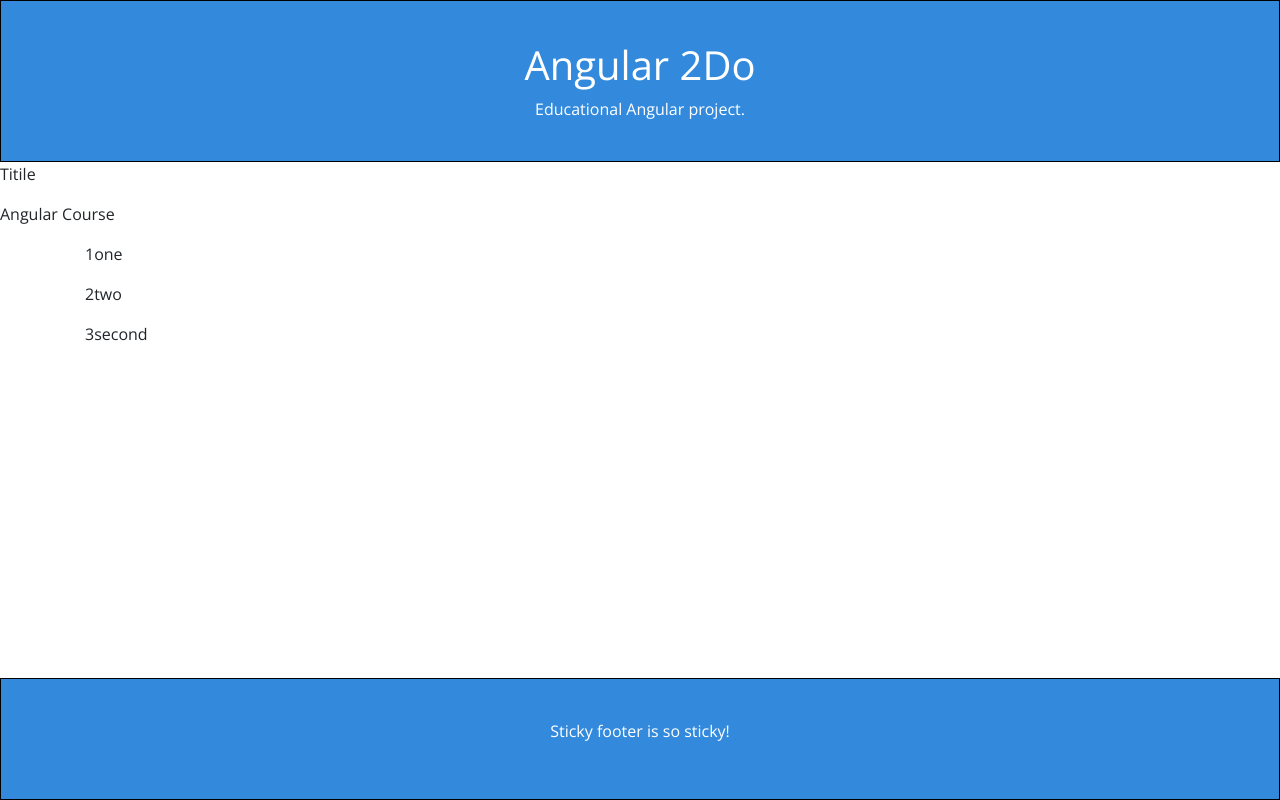
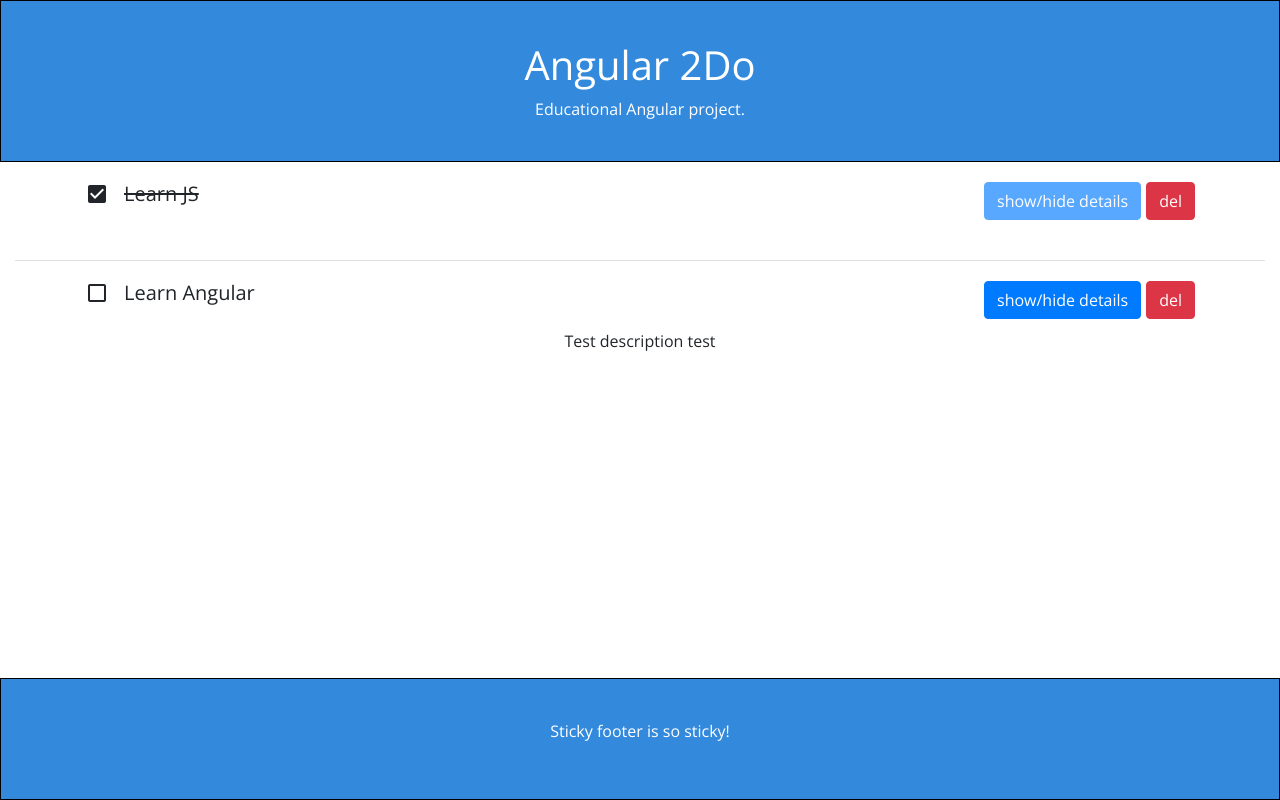
Before and after one commit to valeriytitovych/angular2do, an Angular app: page / in a window 1280 px wide. Built offline with nearby package versions, Linux system fonts and the light colour scheme.

Commit message:
added todo-item

```diff
--- a/src/app/app.component.html
+++ b/src/app/app.component.html
@@ -3,9 +3,9 @@
 <app-header>
 </app-header>
 
-<app-section>
-
-</app-section>
+<div class="app-todos">
+  <app-todos></app-todos>
+</div>
 
 
 <app-footer class="mt-auto"></app-footer>
--- a/src/app/app.component.scss
+++ b/src/app/app.component.scss
@@ -0,0 +1,3 @@
+.app-todos {
+    padding: 0 15px;
+}
--- a/src/app/app.module.ts
+++ b/src/app/app.module.ts
@@ -7,6 +7,7 @@
 import { FooterComponent } from './components/footer/footer.component';
 import { SectionComponent } from './components/section/section.component';
 import { TodosComponent } from './pages/todos/todos.component';
+import { TodoItemComponent } from './pages/todos/todo-item/todo-item.component';
 
 @NgModule({
   declarations: [
@@ -15,6 +16,7 @@
     FooterComponent,
     SectionComponent,
     TodosComponent,
+    TodoItemComponent
   ],
   imports: [
     BrowserModule,
--- a/src/app/components/header/header.component.html
+++ b/src/app/components/header/header.component.html
@@ -1,5 +1,5 @@
 <header class="app-header">
-    <h1>{{title}}</h1>
-    <p [innerHTML]="subTitle"></p>
+    <h1 class="app-header-title">{{title}}</h1>
+    <p [innerHTML]="subTitle" class="app-header-subtitle"></p>
     <ng-content></ng-content>
 </header>
--- a/src/app/components/section/section.component.html
+++ b/src/app/components/section/section.component.html
@@ -1,5 +1,5 @@
 <section class="app-section">
-    <p *ngIf="true">Titile</p>
+    <!-- <p *ngIf="true">Titile</p>
     <div [ngSwitch]="'Angular'">
         <p *ngSwitchCase="'Angular'">Angular Course</p>
         <p *ngSwitchCase="'TypeScript'">TypeScript Course</p>
@@ -8,5 +8,5 @@
     </div>
     <div class="container">
         <p *ngFor="let item of ['one', 'two', 'second']; let i = index">{{(i + 1) + item}}</p>
-    </div>
+    </div> -->
 </section>
--- /dev/null
+++ b/src/app/pages/todos/todo-item/todo-item.component.html
@@ -0,0 +1 @@
+<p>todo-item works!</p>
--- /dev/null
+++ b/src/app/pages/todos/todo-item/todo-item.component.ts
@@ -0,0 +1,15 @@
+import { Component, OnInit } from '@angular/core';
+
+@Component({
+  selector: 'app-todo-item',
+  templateUrl: './todo-item.component.html',
+  styleUrls: ['./todo-item.component.scss']
+})
+export class TodoItemComponent implements OnInit {
+
+  constructor() { }
+
+  ngOnInit(): void {
+  }
+
+}
--- a/src/app/pages/todos/todos.component.html
+++ b/src/app/pages/todos/todos.component.html
@@ -1 +1,39 @@
-<p>todos works!</p>
+<div class="app-todos">
+    <div class="text-center" *ngIf="todoList?.length === 0">
+        <p>Todo list is empty. Please create your first todo.</p>
+    </div>
+    <ul class="list-group list-group-flush todos-list" *ngIf="todoList">
+        <!-- <app-todo-item *ngFor="let item of todoList">
+            [item]="todo"
+        </app-todo-item> -->
+        <li class="list-group-item todos-item" *ngFor="let item of todoList">
+            <header class="container">
+                <div class="row todo-header">
+                    <div class="d-flex col-sm-6 col-12 app-todo-header-list-item">
+                        <i class="material-icons check-box">
+                            {{ item.isDone ? 'check_box' : 'check_box_outline_blank' }}
+                        </i>
+
+                        <h5 [class.is-completed]="item.isDone">
+                            {{item.title}}
+                        </h5>
+                    </div>
+
+                    <div class="todo-btn-group col-sm-6 col-12 d-flex justify-content-sm-end app-todo-header-btn">
+                        <button class="btn btn-primary" [disabled]="!item.description">show/hide details</button>
+
+                        <button class="btn btn-danger">del</button>
+                    </div>
+                </div>
+            </header>
+
+            <div class="todo-description d-flex justify-content-center">
+                {{item.description}}
+            </div>
+        </li>
+    </ul>
+
+    <div class="text-center" *ngIf="!todoList">
+        <p>No Data.</p>
+    </div>
+</div>
--- a/src/app/pages/todos/todos.component.scss
+++ b/src/app/pages/todos/todos.component.scss
@@ -0,0 +1,32 @@
+.is-done {
+    text-decoration: line-through;
+}
+
+.is-completed {
+    text-decoration: line-through;
+}
+
+.check-box {
+  margin-right: 15px;
+  cursor: pointer;
+}
+
+.todo-btn-group button:not(:last-child) {
+  margin-right: 5px;
+}
+
+.todo-description {
+  padding: 10px 0px;
+}
+
+.todos-item {
+  width: 100% !important;
+  padding: 20px 0;
+}
+
+@media (max-width: 575.98px) {
+  .app-todo-header-list-item,
+  .app-todo-header-btn {
+    justify-content: center;
+  }
+}
--- a/src/app/pages/todos/todos.component.ts
+++ b/src/app/pages/todos/todos.component.ts
@@ -1,4 +1,5 @@
 import { Component, OnInit } from '@angular/core';
+import { Todo } from 'src/app/core/interfaces';
 
 @Component({
   selector: 'app-todos',
@@ -6,10 +7,28 @@
   styleUrls: ['./todos.component.scss']
 })
 export class TodosComponent implements OnInit {
+  todoList: Array<Todo>;
 
   constructor() { }
 
   ngOnInit(): void {
+    setTimeout(() => {
+      this.todoList = TODO_DATA;
+    }, 5000);
   }
 
 }
+
+// const TODO_DATA = [];
+
+const TODO_DATA = [{
+  id: 1,
+  title: 'Learn JS',
+  description: '',
+  isDone: true
+}, {
+  id: 2,
+  title: 'Learn Angular',
+  description: 'Test description test',
+  isDone: false
+}];
```
Also changed, not shown: src/app/components/header/header.component.scss (line endings or trailing spaces), src/app/pages/todos/todo-item/todo-item.component.scss (added), 1 other file (tests, documents, lock files or other folders).
